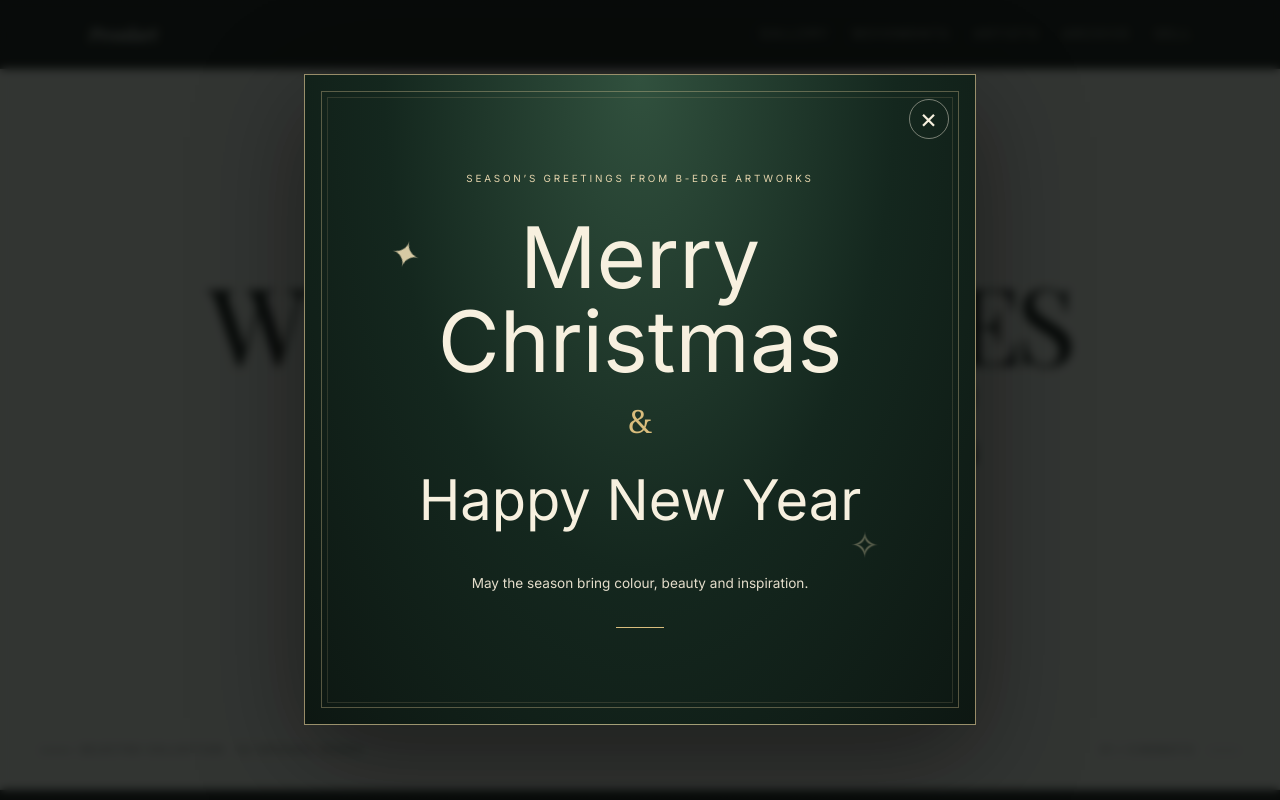
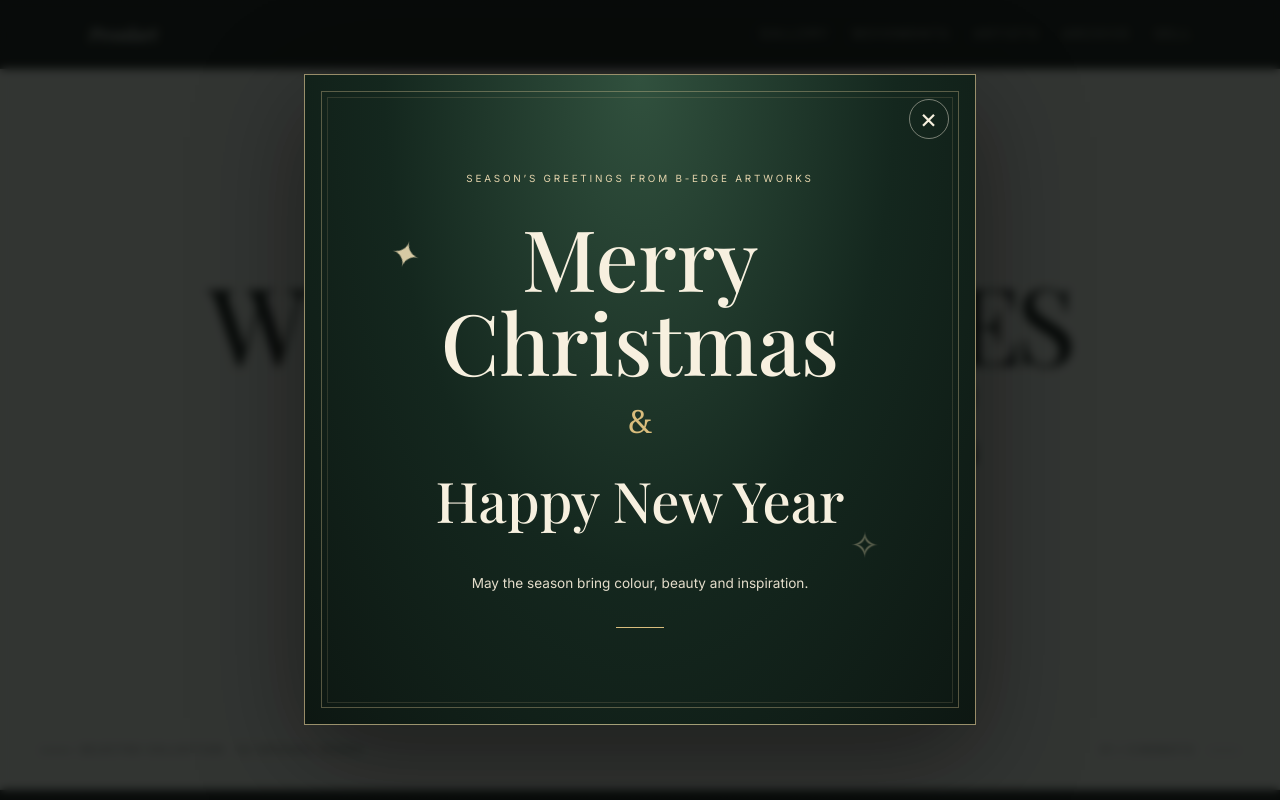
Before and after one commit to oghenenoghie/pronlart2026, a Next.js app: page / in a window 1280 px wide. Shown: the top 800 px of the page. Built offline with nearby package versions, Linux system fonts and the light colour scheme.

Commit message:
fix festive heading font variable

```diff
--- a/app/globals.css
+++ b/app/globals.css
@@ -81,7 +81,7 @@ body {
   position: relative;
   z-index: 1;
   margin-top: 1.8rem;
-  font-family: var(--font-playfair), Georgia, serif;
+  font-family: var(--font-display), Georgia, serif;
   font-size: clamp(2.5rem, 8vw, 5.3rem);
   font-weight: 400;
   line-height: 1;
@@ -90,7 +90,7 @@ body {
 .festive-subtitle {
   position: relative;
   z-index: 1;
-  font-family: var(--font-playfair), Georgia, serif;
+  font-family: var(--font-display), Georgia, serif;
   font-size: clamp(1.8rem, 5.5vw, 3.5rem);
   font-weight: 400;
 }
```
